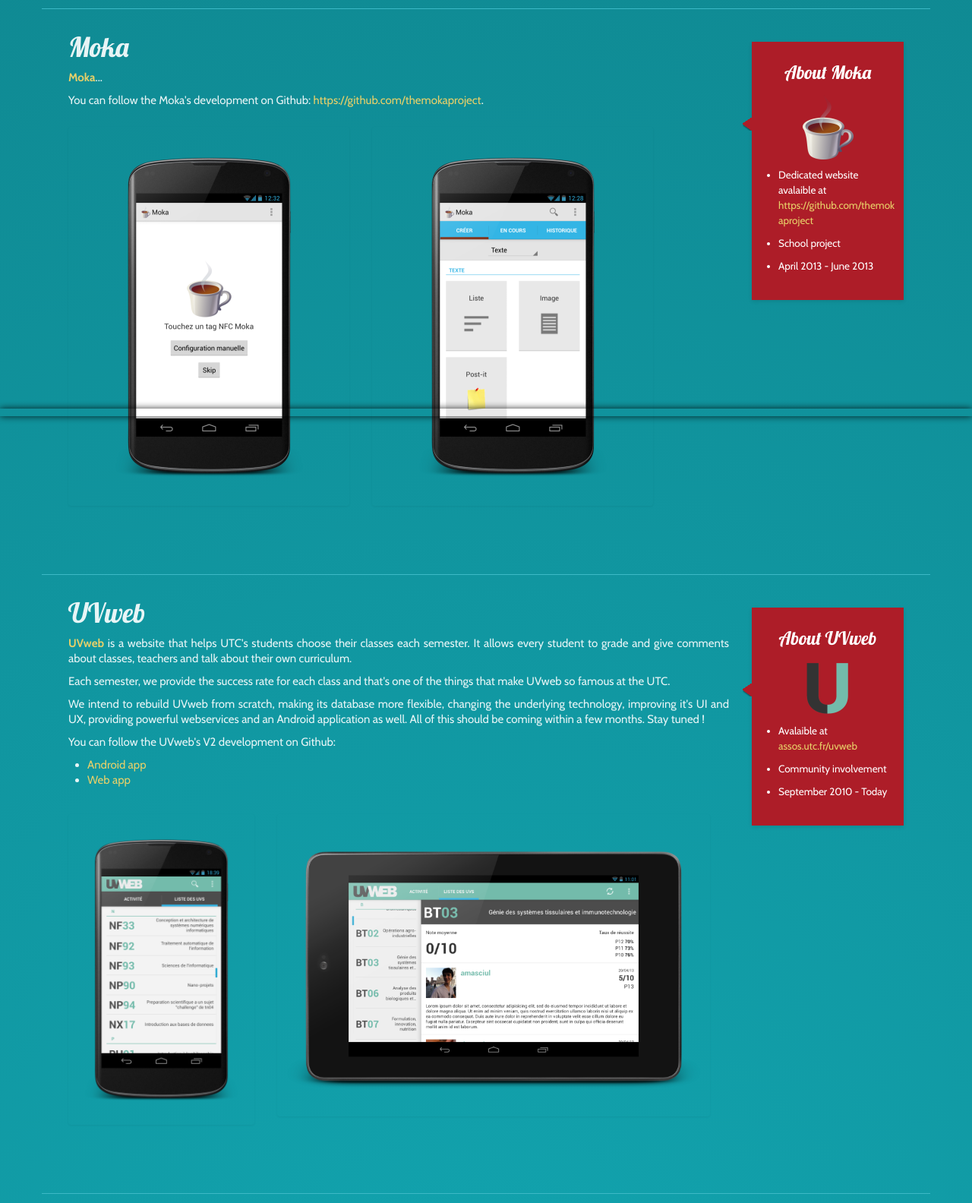
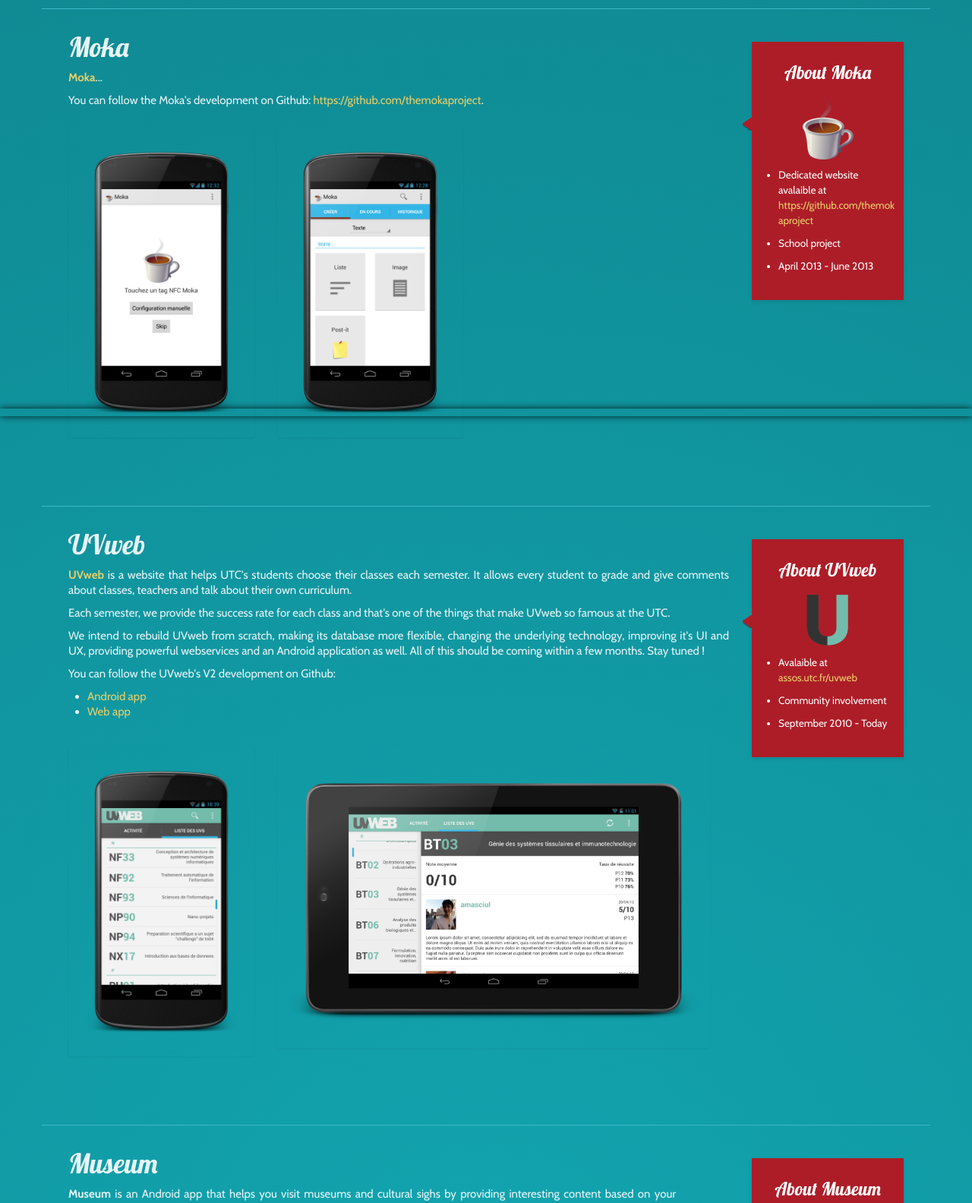
Before and after one commit to tkeunebr/tkeunebr.github.io, a PHP site: page /projects.php in a window 1280 px wide. Shown: the part 264-1848 px from the top of the page at 76% size. Run offline with PHP 8.4, Linux system fonts and the light colour scheme.

Commit message:
Update Moka screenshots

```diff
--- a/projects.php
+++ b/projects.php
@@ -52,10 +52,10 @@
                                     </p>
                                     <div class="screenshots">
                                         <ul class="thumbnails">
-                                            <li class="span4">
+                                            <li class="span3">
                                                 <a href="./static/img/projects/moka/Moka-1.png" class="thumbnail"><img src="./static/img/projects/moka/thumbs/Moka-1.png" alt="Moka screenshot"/></a>
                                             </li>
-                                            <li class="span4">
+                                            <li class="span3">
                                                 <a href="./static/img/projects/moka/Moka-2.png" class="thumbnail"><img src="./static/img/projects/moka/thumbs/Moka-2.png" alt="Moka screenshot"/></a>
                                             </li>
                                         </ul>
@@ -251,10 +251,10 @@
                                     </p>
                                     <div class="screenshots">
                                         <ul class="thumbnails">
-                                            <li class="span4">
+                                            <li class="span3">
                                                 <a href="./static/img/projects/calculator/Calculator-1.png" class="thumbnail"><img src="./static/img/projects/calculator/thumbs/Calculator-1.png" alt="Calculator screenshot"/></a>
                                             </li>
-                                            <li class="span4">
+                                            <li class="span3">
                                                 <a href="./static/img/projects/calculator/Calculator-2.png" class="thumbnail"><img src="./static/img/projects/calculator/thumbs/Calculator-2.png" alt="Calculator screenshot"/></a>
                                             </li>
                                         </ul>
```
Also changed, not shown: static/img/projects/moka/Moka-1.png, static/img/projects/moka/Moka-2.png.
